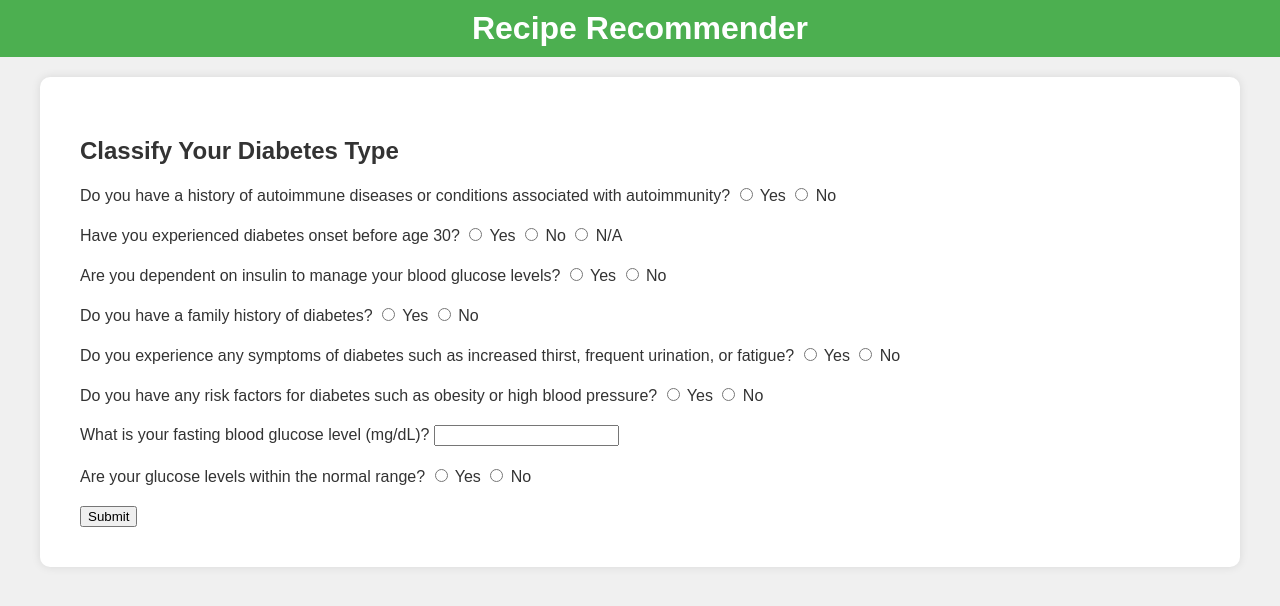
After one commit to Shullyd7/Recipe_Recommender_System, a Django app: page /recipes/classify/ in a window 1280 px wide. The commit adds this page. Shown: the top 606 px of the page. Run offline with Django 3.2, Linux system fonts and the light colour scheme.

Commit message:
Added Classification pages

```diff
--- /dev/null
+++ b/recommender/templates/classification.html
@@ -0,0 +1,59 @@
+{% extends 'base.html' %}
+
+{% block title %}Diabetes Classification{% endblock %}
+
+{% block content %}
+<section class="content-section">
+    <h2>Classify Your Diabetes Type</h2>
+    <form id="classificationForm" action="/recipes/classify/" method="POST">
+        {% csrf_token %}
+        <div class="question">
+            <label>Do you have a history of autoimmune diseases or conditions associated with autoimmunity?</label>
+            <label><input type="radio" name="autoimmune_disease" value="yes"> Yes</label>
+            <label><input type="radio" name="autoimmune_disease" value="no"> No</label>
+        </div>
+        <div class="question">
+            <label>Have you experienced diabetes onset before age 30?</label>
+            <label><input type="radio" name="age_of_onset" value="yes"> Yes</label>
+            <label><input type="radio" name="age_of_onset" value="no"> No</label>
+            <label><input type="radio" name="age_of_onset" value="na"> N/A</label>
+        </div>
+        <div class="question">
+            <label>Are you dependent on insulin to manage your blood glucose levels?</label>
+            <label><input type="radio" name="insulin_dependence" value="yes"> Yes</label>
+            <label><input type="radio" name="insulin_dependence" value="no"> No</label>
+        </div>
+        <div class="question">
+            <label>Do you have a family history of diabetes?</label>
+            <label><input type="radio" name="family_history" value="yes"> Yes</label>
+            <label><input type="radio" name="family_history" value="no"> No</label>
+        </div>
+        <div class="question">
+            <label>Do you experience any symptoms of diabetes such as increased thirst, frequent urination, or fatigue?</label>
+            <label><input type="radio" name="symptoms" value="yes"> Yes</label>
+            <label><input type="radio" name="symptoms" value="no"> No</label>
+        </div>
+        <div class="question">
+            <label>Do you have any risk factors for diabetes such as obesity or high blood pressure?</label>
+            <label><input type="radio" name="risk_factors" value="yes"> Yes</label>
+            <label><input type="radio" name="risk_factors" value="no"> No</label>
+        </div>
+        <div class="question">
+            <label>What is your fasting blood glucose level (mg/dL)?</label>
+            <input type="number" name="fasting_glucose" step="0.1" required>
+        </div>
+        <div class="question">
+            <label>Are your glucose levels within the normal range?</label>
+            <label><input type="radio" name="normal_glucose_levels" value="yes"> Yes</label>
+            <label><input type="radio" name="normal_glucose_levels" value="no"> No</label>
+        </div>
+        <button id="submitClassificationBtn" type="submit">Submit</button>
+    </form>
+</section>
+
+<style>
+    .question {
+        margin-bottom: 20px;
+    }
+</style>
+{% endblock %}
--- a/recommender/urls.py
+++ b/recommender/urls.py
@@ -1,7 +1,8 @@
 from django.urls import path
-from .views import RecipeRecommendationView, RateRecipeView
+from .views import ClassificationView, RecipeRecommendationView, RateRecipeView
 
 urlpatterns = [
-    path('recommend/', RecipeRecommendationView.as_view(), name='recipe-recommendation'),
+    path('classify/', ClassificationView.as_view(), name='classification'),
+    path('recommend/', RecipeRecommendationView.as_view(), name='recommendation'),
     path('rate/', RateRecipeView.as_view(), name='rate_recipe'),
 ]
--- a/recommender/views.py
+++ b/recommender/views.py
@@ -1,4 +1,4 @@
-from django.shortcuts import render
+from django.shortcuts import render, redirect
 from rest_framework.views import APIView
 from rest_framework.response import Response
 from rest_framework import status
@@ -7,16 +7,51 @@ from .serializers import RecipeSerializer
 from icrawler.builtin import BingImageCrawler
 from threading import Thread
 import os
-from rest_framework.response import Response
-from rest_framework.views import APIView
-from rest_framework import status
 from bs4 import BeautifulSoup
 import requests
 from .serializers import RecipeRatingSerializer
 from django.views.generic.base import View
+from django.http import JsonResponse
+import requests
 
 
 
+
+
+
+class ClassificationView(View):
+    def get(self, request):
+        # For GET request, render the classification form
+        return render(request, 'classification.html')
+
+    def post(self, request):
+        # Extract answers
+        autoimmune_disease = request.POST.get('autoimmune_disease')  # Type 1
+        age_of_onset = request.POST.get('age_of_onset')  # Type 1 & 2
+        insulin_dependence = request.POST.get('insulin_dependence')  # Type 1
+        family_history = request.POST.get('family_history')  # Type 2
+        symptoms = request.POST.get('symptoms')  # Type 2
+        risk_factors = request.POST.get('risk_factors')  # Pre-diabetic
+        fasting_glucose = float(request.POST.get('fasting_glucose', 0))  # Pre-diabetic
+        normal_glucose_levels = request.POST.get('normal_glucose_levels')  # Healthy
+
+        # Classification Logic with N/A handling
+        if (autoimmune_disease == 'yes' and insulin_dependence == 'yes' and
+            (age_of_onset == 'yes' or age_of_onset == 'na')):
+            classification = 'Type 1 Diabetes'
+        elif (age_of_onset == 'no' or age_of_onset == 'na') and (family_history == 'yes' or symptoms == 'yes'):
+            classification = 'Type 2 Diabetes'
+        elif risk_factors == 'yes' and 100 <= fasting_glucose <= 125:
+            classification = 'Pre-Diabetic'
+        elif normal_glucose_levels == 'yes' and not any([autoimmune_disease, insulin_dependence, symptoms, risk_factors]):
+            classification = 'Healthy'
+        else:
+            classification = 'Healthy'
+
+        # Render the appropriate template with the classification result
+        return render(request, 'classification_result.html', {
+            'classification': classification,
+        })
 
 
 class RecipeRecommendationView(View):
@@ -26,41 +61,49 @@ class RecipeRecommendationView(View):
         headers = {
             'User-Agent': 'Mozilla/5.0 (Windows NT 10.0; Win64; x64) AppleWebKit/537.36 (KHTML, like Gecko) Chrome/91.0.4472.124 Safari/537.36'
         }
-        response = requests.get(url, headers=headers)
-        soup = BeautifulSoup(response.text, 'html.parser')
-        image_tags = soup.find_all('img', {'class': 'mimg'})
 
-        if image_tags:
-            return image_tags[0]['src']
+        try:
+            response = requests.get(url, headers=headers)
+            response.raise_for_status()  # Raise an HTTPError for bad responses
+            soup = BeautifulSoup(response.text, 'html.parser')
+            image_tags = soup.find_all('img', {'class': 'mimg'})
 
+            if image_tags:
+                return image_tags[0]['src']
+        except (RequestException, SSLError) as e:
+            print(f"Error fetching image URL: {e}")  # Log the error
         return None
 
     def get(self, request):
-        return render(request, 'recommendation.html')  # Render the recommendation form initially
+        return render(request, 'recommendation.html')
 
     def post(self, request):
         diabetes_type = request.POST.get('diabetes_type', '')
-        if diabetes_type not in ['Type A', 'Type B', 'Type C']:
-            return JsonResponse({"error": "Invalid diabetes type"}, status=400)
 
         # Define criteria based on diabetes type
         criteria = {
-            'Type A': {'max_carbs': 50, 'min_fiber': 3},
-            'Type B': {'max_carbs': 60, 'min_fiber': 4},
-            'Type C': {'max_carbs': 70, 'min_fiber': 5}
+            'Type 1 Diabetes': {'max_carbs': 50, 'min_fiber': 3},
+            'Type 2 Diabetes': {'max_carbs': 60, 'min_fiber': 4},
         }
 
-        max_carbs = criteria[diabetes_type]['max_carbs']
-        min_fiber = criteria[diabetes_type]['min_fiber']
+        # Determine classification message and criteria
+        if diabetes_type in criteria:
+            max_carbs = criteria[diabetes_type]['max_carbs']
+            min_fiber = criteria[diabetes_type]['min_fiber']
+
+            recipes = Recipe.objects.exclude(local_name__isnull=True).filter(
+                total_carbohydrates__lt=max_carbs,
+                fiber__gte=min_fiber
+            ).exclude(local_name='nan')
+        elif diabetes_type == 'Pre-Diabetic':
+            recipes = Recipe.objects.exclude(local_name__isnull=True).exclude(local_name='nan')
+        elif diabetes_type == 'Healthy':
+            recipes = Recipe.objects.exclude(local_name__isnull=True).exclude(local_name='nan')
+        else:
+            return JsonResponse({"error": "Invalid diabetes type"}, status=400)
 
         unique_recipes = set()
         suitable_recipes = []
-
-        # Fetch recipes from the database
-        recipes = Recipe.objects.exclude(local_name__isnull=True).filter(
-            total_carbohydrates__lt=max_carbs,
-            fiber__gte=min_fiber
-        ).exclude(local_name='nan')
 
         # Process each recipe
         for recipe in recipes:
@@ -68,27 +111,30 @@ class RecipeRecommendationView(View):
                 unique_recipes.add(recipe.local_name)
 
                 # Check if the image URL already exists in the database
-                if recipe.image_url:
-                    image_url = recipe.image_url
-                else:
+                if not recipe.image_url:
+                    # If no image URL is present, fetch a new image URL
                     search_name_for_search = recipe.search_name.replace(',', '+')
-                    image_url = self.fetch_image_url(search_name_for_search)
-                    if image_url:
-                        # Save the image URL to the database
-                        recipe.image_url = image_url
-                        recipe.save()
+                    try:
+                        image_url = self.fetch_image_url(search_name_for_search)
+                        if image_url:
+                            # Save the image URL to the database
+                            recipe.image_url = image_url
+                            recipe.save()
+                    except Exception as e:
+                        print(f"Error processing recipe {recipe.local_name}: {e}")  # Log any errors
+                        continue  # Skip this recipe
 
                 suitable_recipes.append({
                     "recipe_name": recipe.local_name,
-                    "image_url": image_url,
+                    "image_url": recipe.image_url,
                     "rating": recipe.rating
                 })
 
         if not suitable_recipes:
-            return render(request, 'no_recipes.html')  # Render a template for no recipes found
+            return render(request, 'no_recipes.html')
 
-        return render(request, 'recipe_results.html', {"recipes": suitable_recipes})  # Render the results template with recipes
-
+        return render(request, 'recipe_results.html',
+                      {"recipes": suitable_recipes})
 
 
 class RateRecipeView(APIView):
```
Also changed, not shown: recommender/templates/classification_result.html (added, +28 -0 lines), recommender/templates/recommendation.html (+12 -17 lines), db.sqlite3, recommender/templates/recipe_results.html (line endings or trailing spaces).
